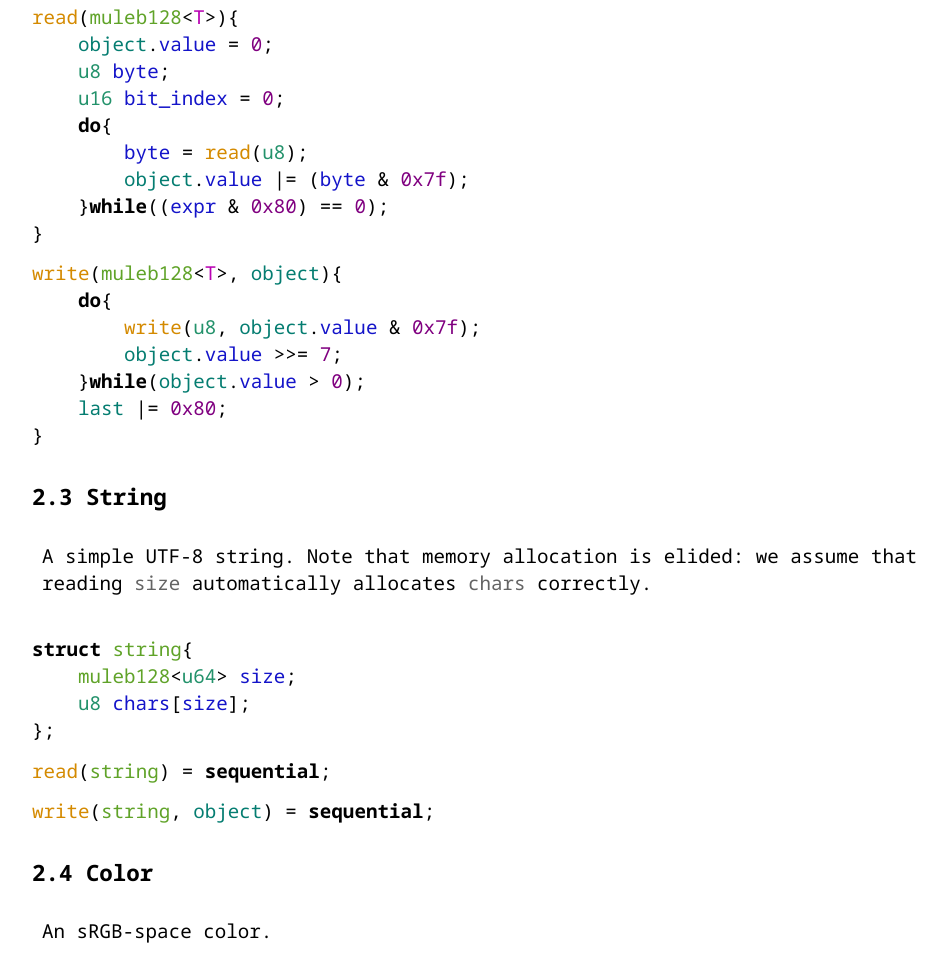
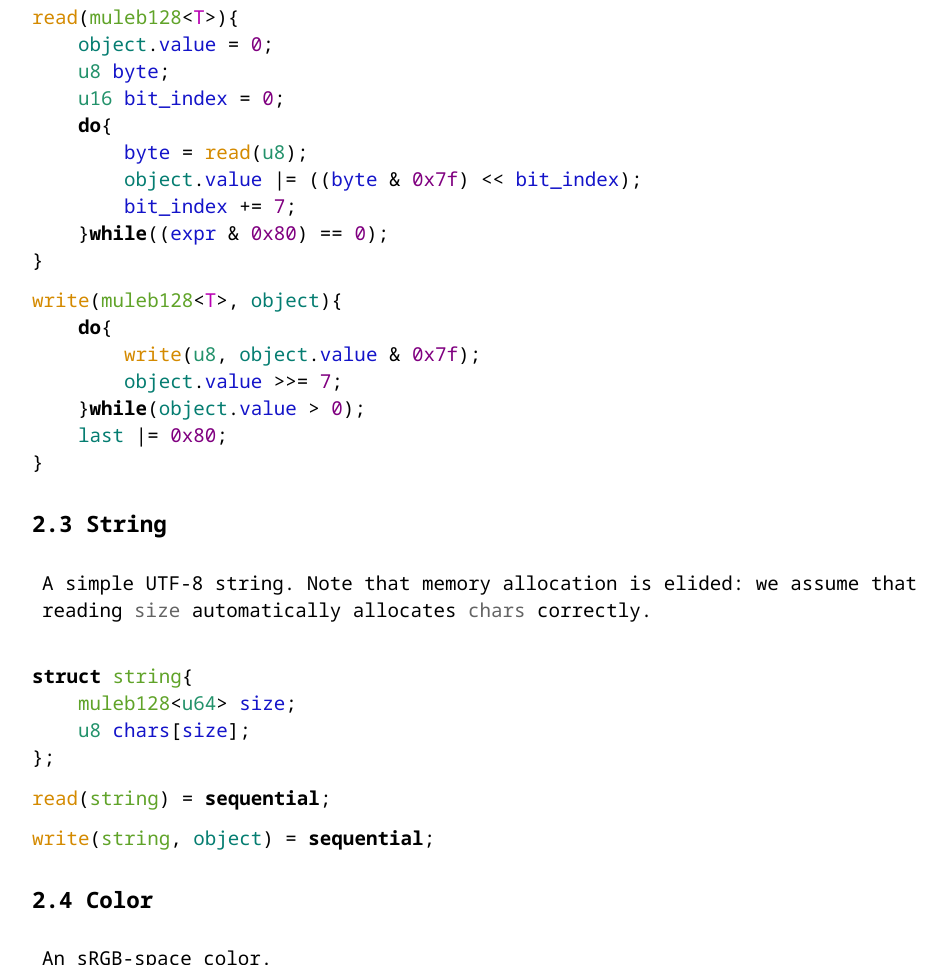
Before and after one commit to marralesfios/bcc, a website: page docs/sspec.html in a window 1280 px wide. Shown: the part 2669-3634 px from the top of the page, without its empty margins (128-1075 px from the left). Drawn offline with Linux system fonts and the light colour scheme.

Commit message:
fix wrong algorithm

```diff
--- a/docs/sspec.html
+++ b/docs/sspec.html
@@ -87,7 +87,8 @@ Further reading (this is the "unmodified" version with only one difference: the
         <loop-dowhile>
             <expr-bin data-op="=="><expr-paren><expr-bin data-op="&"><decl-name>expr</decl-name><expr-num>0x80</expr-num></expr-bin></expr-paren><expr-num>0</expr-num></expr-bin>
             <expr-bin data-op="="><decl-name>byte</decl-name><expr-call><key-fn>read</key-fn><builtin-type>u8</builtin-type></expr-call></expr-bin data-op="=">
-            <expr-bin data-op="|="><expr-member><key-obj>object</key-obj><decl-name>value</decl-name></expr-member><expr-paren><expr-bin data-op="&"><decl-name>byte</decl-name><expr-num>0x7f</expr-num></expr-bin></expr-paren></expr-bin>
+            <expr-bin data-op="|="><expr-member><key-obj>object</key-obj><decl-name>value</decl-name></expr-member><expr-paren><expr-bin data-op="<<"><expr-paren><expr-bin data-op="&"><decl-name>byte</decl-name><expr-num>0x7f</expr-num></expr-bin></expr-paren><decl-name>bit_index</decl-name></expr-bin></expr-paren></expr-bin>
+            <expr-bin data-op="+="><decl-name>bit_index</decl-name><expr-num>7</expr-num></expr-bin>
         </loop-dowhile>
     </read-fn>
     <write-fn>
```
